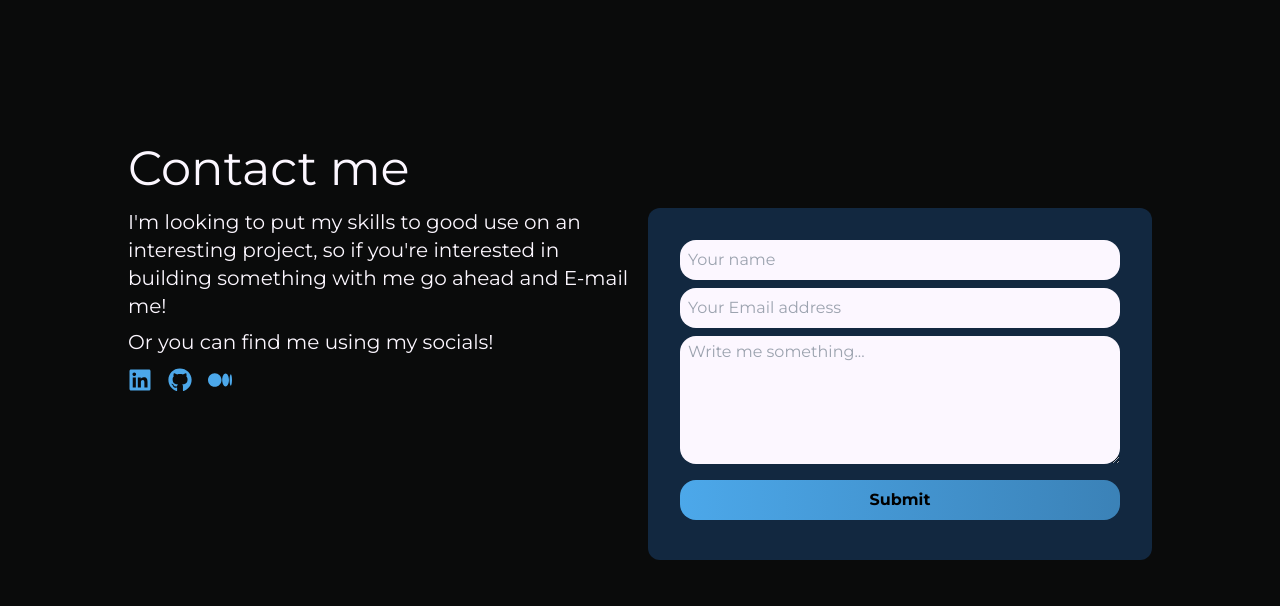
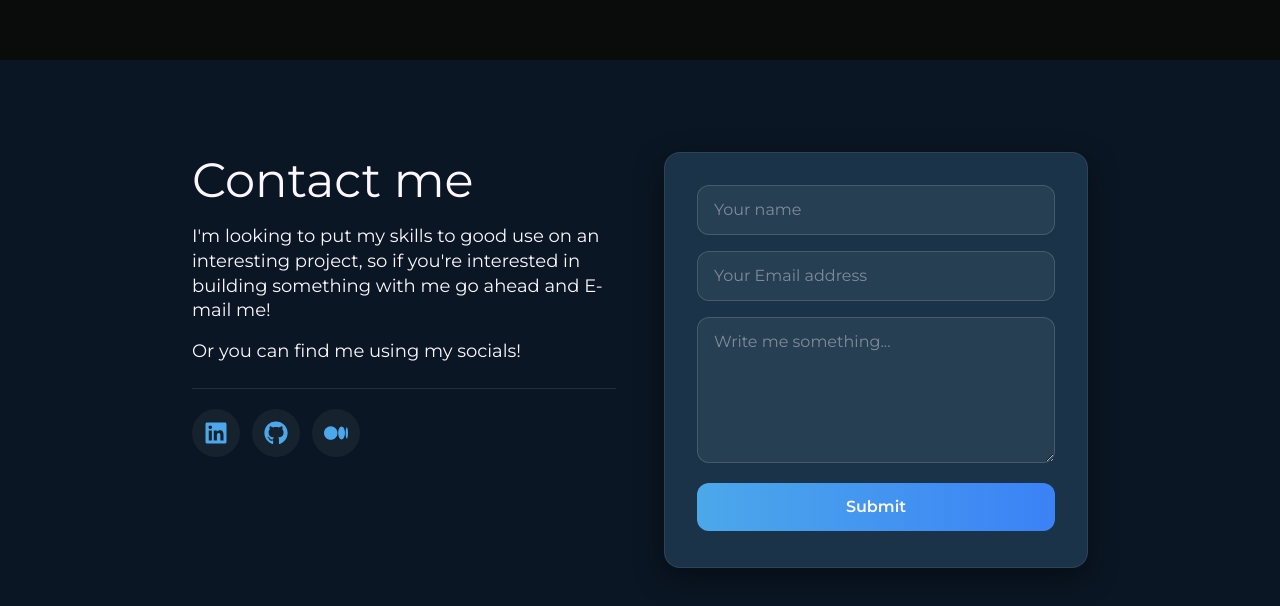
Before and after one commit to tomasesquivelgc/Portfolio, a React (Vite) app: page / in a window 1280 px wide. Shown: the part 5550-6156 px from the top of the page. Built offline with nearby package versions, Linux system fonts and the light colour scheme; a web font is replaced by a local one.

Commit message:
update contact section

```diff
--- a/src/components/Contact/ContactForm.jsx
+++ b/src/components/Contact/ContactForm.jsx
@@ -2,10 +2,13 @@ import { motion } from 'framer-motion';
 
 function ContactForm() {
   return (
-    <form action="https://formspree.io/f/xwkjrkqw" method="post" className="flex flex-col w-full bg-prussiaBlue p-8 rounded-xl gap-2">
-
+    <form
+      action="https://formspree.io/f/xwkjrkqw"
+      method="post"
+      className="flex w-full flex-col gap-4 rounded-2xl border border-white/[0.08] bg-[#1a3348] p-8 shadow-[0_10px_30px_rgba(0,0,0,0.4)]"
+    >
       <input
-        className="w-full bg-magnolia text-black p-2 rounded-2xl focus:outline-none focus:ring-2 focus:ring-argBlue"
+        className="w-full rounded-xl border border-white/15 bg-white/[0.06] px-4 py-3 text-white placeholder:text-white/40 focus:outline-none focus:shadow-[0_0_0_2px_rgb(59_130_246)]"
         id="full-name"
         type="text"
         name="name"
@@ -15,7 +18,7 @@ function ContactForm() {
       />
 
       <input
-        className="w-full bg-magnolia text-black p-2 rounded-2xl focus:outline-none focus:ring-2 focus:ring-argBlue"
+        className="w-full rounded-xl border border-white/15 bg-white/[0.06] px-4 py-3 text-white placeholder:text-white/40 focus:outline-none focus:shadow-[0_0_0_2px_rgb(59_130_246)]"
         id="email"
         type="email"
         name="email"
@@ -24,7 +27,7 @@ function ContactForm() {
       />
 
       <textarea
-        className="py-1 bg-magnolia text-black p-2 rounded-2xl focus:outline-none focus:ring-2 focus:ring-argBlue"
+        className="w-full rounded-xl border border-white/15 bg-white/[0.06] px-4 py-3 text-white placeholder:text-white/40 focus:outline-none focus:shadow-[0_0_0_2px_rgb(59_130_246)]"
         id="msg"
         name="user_message"
         maxLength="500"
@@ -34,8 +37,8 @@ function ContactForm() {
       />
 
       <motion.input
-        whileHover={{ scale: 1.05 }}
-        className="p-2 w-full rounded-2xl bg-gradient-to-r from-argBlue to-argBlue/70 hover:cursor-pointer my-2 text-black font-bold"
+        whileHover={{ scale: 1.02 }}
+        className="my-1 w-full cursor-pointer rounded-xl bg-gradient-to-r from-argBlue to-[#3b82f6] py-3 font-semibold text-magnolia shadow-none transition hover:from-[#7ec4f5] hover:to-argBlue hover:shadow-[0_8px_24px_rgba(59,130,246,0.35)]"
         type="submit"
         value="Submit"
       />
--- a/src/sections/ContactSection.jsx
+++ b/src/sections/ContactSection.jsx
@@ -8,36 +8,34 @@ function ContactSection() {
   const inView = useInView(ref, { once: true }); // Trigger animation only once
 
   return (
-    <section id="contact" ref={ref} className="bg-night min-h-screen flex flex-col justify-start items-center px-10 py-20 md:px-16 lg:px-32">
-      <div className="text-left w-full">
+    <section id="contact" ref={ref} className="bg-richBlack flex min-h-screen flex-col items-center justify-start px-6 py-20 sm:px-10 md:px-20 lg:px-32 xl:px-48">
+      <div className="flex w-full max-w-6xl flex-col gap-8 py-3 md:flex-row md:items-start md:gap-12">
+        <div className="flex w-full flex-col gap-4 md:w-1/2">
         <motion.h2
           initial={{ opacity: 0, x: -50 }}
-          animate={inView ? { opacity: 1, x: 0 } : { opacity: 0, x: -50 }} // Animate based on inView
+          animate={inView ? { opacity: 1, x: 0 } : { opacity: 0, x: -50 }}
           transition={{ duration: 0.5 }}
-          className="text-5xl py-1"
+          className="py-1 text-left text-5xl"
         >
           Contact me
         </motion.h2>
-      </div>
-      <div className="py-3 flex flex-col md:flex-row gap-4 items-start">
-        <div className="flex flex-col gap-2 w-full md:w-1/2">
         <motion.p
           initial={{ opacity: 0, x: -50 }}
-          animate={inView ? { opacity: 1, x: 0 } : { opacity: 0, x: -50 }} // Animate based on inView
+          animate={inView ? { opacity: 1, x: 0 } : { opacity: 0, x: -50 }}
           transition={{ duration: 0.5, delay: 0.2 }}
-          className="w-full text-center md:text-left text-xl"
+          className="max-w-md text-left text-lg leading-snug"
         >
           I&apos;m looking to put my skills to good use on an interesting project, so if you&apos;re interested in building something with me go ahead and E-mail me!
         </motion.p>
         <motion.p
           initial={{ opacity: 0, x: -50 }}
-          animate={inView ? { opacity: 1, x: 0 } : { opacity: 0, x: -50 }} // Animate based on inView
+          animate={inView ? { opacity: 1, x: 0 } : { opacity: 0, x: -50 }}
           transition={{ duration: 0.5, delay: 0.2 }}
-          className="w-full text-center md:text-left text-xl"
+          className="max-w-md text-left text-lg leading-snug"
         >
           Or you can find me using my socials!
         </motion.p>
-        <div className="flex gap-4 justify-start text-2xl py-1">
+        <div className="mt-2 flex justify-start gap-3 border-t border-white/10 pt-5 text-2xl">
 
         <motion.div
           initial={{ opacity: 0, y: 50 }}
@@ -45,11 +43,11 @@ function ContactSection() {
           transition={{ duration: 1, delay: 0.7 }}
         >
           <motion.a
-            whileHover={{ scale: 1.5, color: '#FCF7FF' }}
+            whileHover={{ scale: 1.08 }}
             href="https://www.linkedin.com/in/tomas-esquivel-dev/"
             target="_blank"
             rel="noreferrer"
-            className="text-argBlue"
+            className="flex h-12 w-12 items-center justify-center rounded-full bg-white/5 text-argBlue transition-colors hover:bg-argBlue/20 hover:text-magnolia"
           >
             <FaLinkedin />
           </motion.a>
@@ -61,11 +59,11 @@ function ContactSection() {
           transition={{ duration: 1, delay: 1 }}
         >
           <motion.a
-            whileHover={{ scale: 1.5, color: '#FCF7FF' }}
+            whileHover={{ scale: 1.08 }}
             href="https://github.com/tomasesquivelgc"
             target="_blank"
             rel="noreferrer"
-            className="text-argBlue"
+            className="flex h-12 w-12 items-center justify-center rounded-full bg-white/5 text-argBlue transition-colors hover:bg-argBlue/20 hover:text-magnolia"
           >
             <FaGithub />
           </motion.a>
@@ -77,11 +75,11 @@ function ContactSection() {
           transition={{ duration: 1, delay: 1.3 }}
         >
           <motion.a
-            whileHover={{ scale: 1.5, color: '#FCF7FF' }}
+            whileHover={{ scale: 1.08 }}
             href="https://medium.com/@tomasesquivel"
             target="_blank"
             rel="noreferrer"
-            className="text-argBlue"
+            className="flex h-12 w-12 items-center justify-center rounded-full bg-white/5 text-argBlue transition-colors hover:bg-argBlue/20 hover:text-magnolia"
           >
             <FaMedium />
           </motion.a>
@@ -94,7 +92,7 @@ function ContactSection() {
           initial={{ opacity: 0, x: 50 }}
           animate={inView ? { opacity: 1, x: 0 } : { opacity: 0, x: 50 }} // Animate based on inView
           transition={{ duration: 0.5, delay: 0.4 }}
-          className="w-full md:w-1/2"
+          className="w-full md:w-1/2 md:self-start"
         >
           <ContactForm />
         </motion.div>
```
